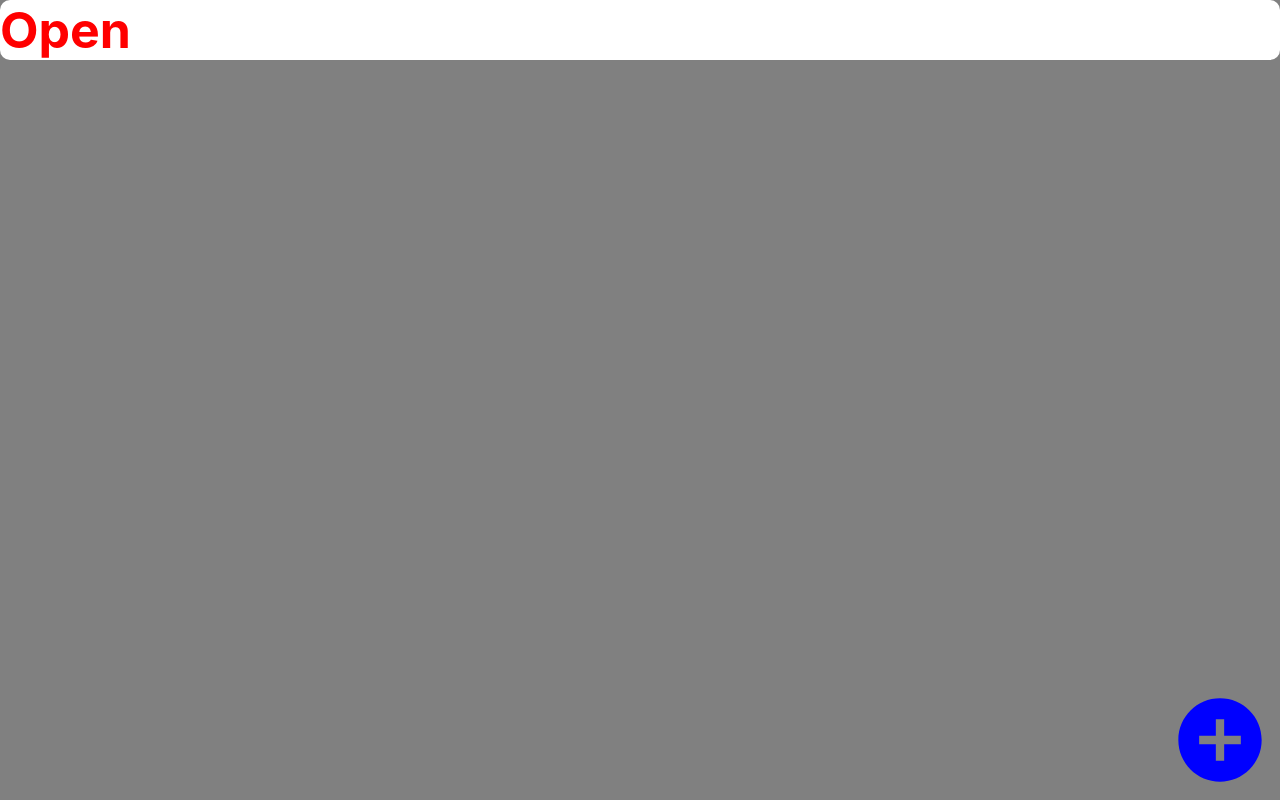
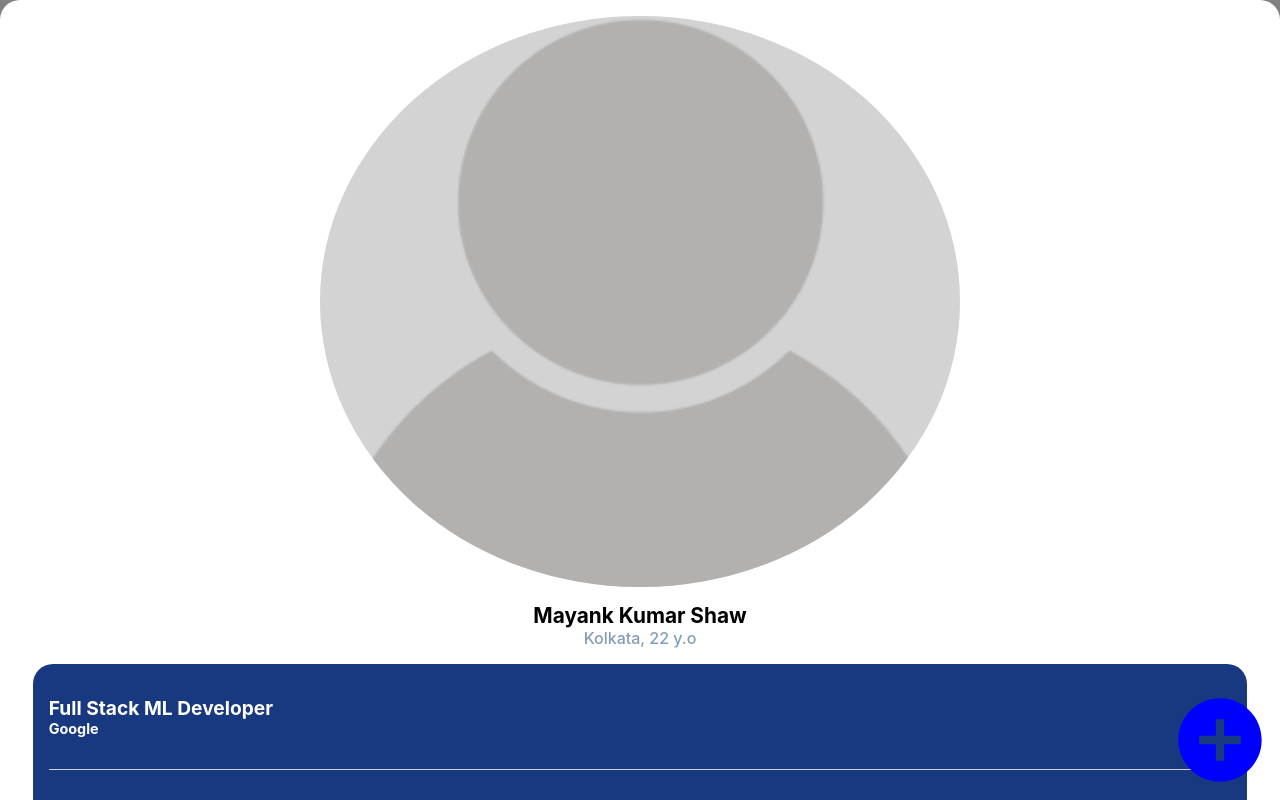
Before and after one commit to Mayank-141-Shaw/Gender-Classifier-React-App, a React (Create React App) app: page / in a window 1280 px wide. Both pictures are taken after a click on the button 1248 px from the left and 38 px from the top of the page. Shown: the top 800 px of the page. Built offline with nearby package versions, Linux system fonts and the light colour scheme.

Commit message:
Detail Box done

```diff
--- a/src/components/DetailsComponent.js
+++ b/src/components/DetailsComponent.js
@@ -14,12 +14,15 @@ function DetailsComponent(user) {
     const DetailBox = styled.div`
         width : auto;
         height : fit-content;
-        border-radius : 10px;
+        border-radius : 20px;
         background-color : white;
         display : flex;
         flex-direction : row;
         align-content: center;
         align-items: center;
+        color : black;
+        font-size : 1rem;
+        margin : 0 0 1rem 0;
     `;
 
     const ProfileImageContainer = styled.div`
@@ -33,6 +36,8 @@ function DetailsComponent(user) {
     const ProfileImage = styled.img`
         width : 50px;
         border-radius : 50%;
+        // background-color : #fe2a5c;
+        background-color : lightgrey;
     `;
 
     const ActionContainer = styled.div`
@@ -63,7 +68,75 @@ function DetailsComponent(user) {
     <>
         {
             isOpen ?
-            <DetailBox onClick={toggle}>Open</DetailBox>
+            <DetailBox style={{flexDirection:'column'}} onClick={toggle}>
+                <ProfileImageContainer>
+                    <ProfileImage
+                        style={{width:'50vw'}}
+                        src={ user.user.img ? user.user.img : defUserImg}
+                    />
+                </ProfileImageContainer>
+
+                <span style={{fontSize:'1.3rem'}}>
+                    {user.user.name}
+                </span>
+                <span style={{fontSize:'1rem', fontWeight:'500', color:'#829db5'}}>
+                    {user.user.city}, {user.user.age} y.o
+                </span>
+
+                <div style={{
+                    backgroundColor:'#183980',
+                    color : 'white',
+                    borderRadius : '20px',
+                    width : '92.4%',
+                    display : 'flex',
+                    flexDirection : 'column',
+                    padding:'2rem 1rem',
+                    marginTop:'1rem'
+                }}>
+                    <span style={{textAlign:'left', fontSize:'1.2rem'}}>{user.user.job}</span>
+                    <span style={{textAlign:'left', fontSize:'0.9rem'}}>{user.user.company}</span>
+
+                    <hr style={{width:'100%', height:'1px', margin:'2rem 0', backgroundColor:'lightgrey', border:'none'}} />
+
+                    <div style={{padding:'0.25rem', display:'flex', flexDirection:'row', justifyContent:'space-between', alignContent:'cneter'}}>
+                        <span style={{color:'#8091b9', fontWeight:'400'}} >Gender</span>
+                        <span style={{fontWeight:'500'}}>{user.user.gender}</span>
+                    </div>
+
+                    <div style={{padding:'0.25rem', display:'flex', flexDirection:'row', justifyContent:'space-between', alignContent:'cneter'}}>
+                        <span style={{color:'#8091b9', fontWeight:'400'}} >Age</span>
+                        <span style={{fontWeight:'500'}}>{user.user.age}</span>
+                    </div>
+
+                    <div style={{padding:'0.25rem', display:'flex', flexDirection:'row', justifyContent:'space-between', alignContent:'cneter'}}>
+                        <span style={{color:'#8091b9', fontWeight:'400'}} >Address</span>
+                        <span style={{fontWeight:'500'}}>{user.user.city}</span>
+                    </div>
+
+                    <div style={{padding:'0.25rem', display:'flex', flexDirection:'row', justifyContent:'space-between', alignContent:'cneter'}}>
+                        <span style={{color:'#8091b9', fontWeight:'400'}} >Email</span>
+                        <span style={{fontWeight:'500'}}>{user.user.email}</span>
+                    </div>
+
+                    <div style={{padding:'2rem 0.25rem', display:'flex', flexDirection:'row', justifyContent:'space-around', alignContent:'cneter'}}>
+                        <buttton style={{
+                            backgroundColor:'#f9b313',
+                            color:'white',
+                            border:'none',
+                            padding : '0.5rem 1.5rem',
+                            width : '5rem'
+                        }}>EDIT</buttton>
+                        <buttton style={{
+                            backgroundColor:'#f9b313',
+                            color:'white',
+                            border:'none',
+                            padding : '0.5rem 1.5rem',
+                            width : '5rem'
+                        }}>DELETE</buttton>
+                    </div>
+                </div>
+
+            </DetailBox>
             :
             <DetailBox onClick={toggle}>
                 <ProfileImageContainer>
@@ -71,9 +144,15 @@ function DetailsComponent(user) {
                 </ProfileImageContainer>
 
                 <InfoBox>
-                    <span style={{color:'gray', fontSize:'0.75rem'}}>{user.user.company}</span>
-                    <span style={{paddingBottom:'0.2rem',color:'black', fontWeight:'900'}}>{user.user.name}</span>
-                    <span style={{color:'black', fontSize:'0.8rem', fontWeight:'500'}}>{user.user.email}</span>
+                    <span style={{color:'gray', fontSize:'0.75rem'}}>
+                        {user.user.company}
+                    </span>
+                    <span style={{paddingBottom:'0.2rem',color:'black', fontWeight:'900'}}>
+                        {user.user.name}
+                    </span>
+                    <span style={{color:'black', fontSize:'0.8rem', fontWeight:'500'}}>
+                        {user.user.email}
+                    </span>
                 </InfoBox>
 
                 <ActionContainer>
--- a/src/components/HomeComponent.js
+++ b/src/components/HomeComponent.js
@@ -27,15 +27,42 @@ function HomeComponent() {
     'name':'Mayank Kumar Shaw',
     'job':'Full Stack ML Developer',
     'email':'mayank141shaw@gmail.com',
-    'company':'Google'
+    'company':'Google',
+    'city':'Kolkata',
+    'age':'22',
+    'gender':'M'
   }
+
+  let users = [
+    {
+      'name':'Mayank Kumar Shaw',
+      'job':'Full Stack ML Developer',
+      'email':'mayank141shaw@gmail.com',
+      'company':'Google',
+      'city':'Kolkata',
+      'age':'22',
+      'gender':'M'
+    },
+    {
+      'name':'Mayank Kumar Shaw',
+      'job':'Full Stack ML Developer',
+      'email':'mayank141shaw@gmail.com',
+      'company':'Google',
+      'city':'Kolkata',
+      'age':'22',
+      'gender':'M'
+    }
+  ]
 
   return (
     <>
 
       <Background>
 
-        <DetailsComponent user={user}/>
+        {
+          users.map( user => <DetailsComponent user={user}/> )
+        }
+        {/* // <DetailsComponent user={user}/> */}
 
         <AddUserButton>
           <NavLink to={"/add"}
```
